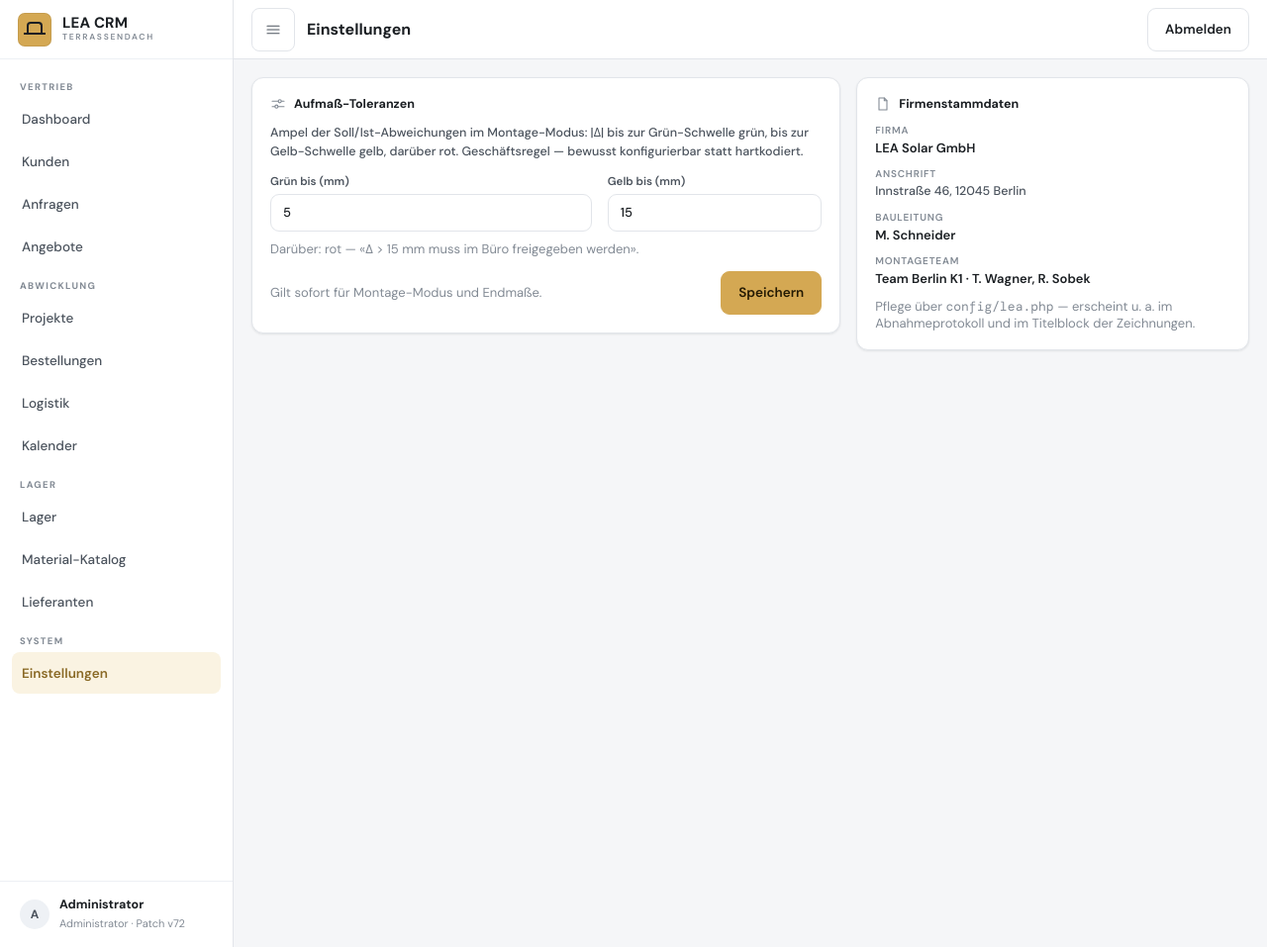
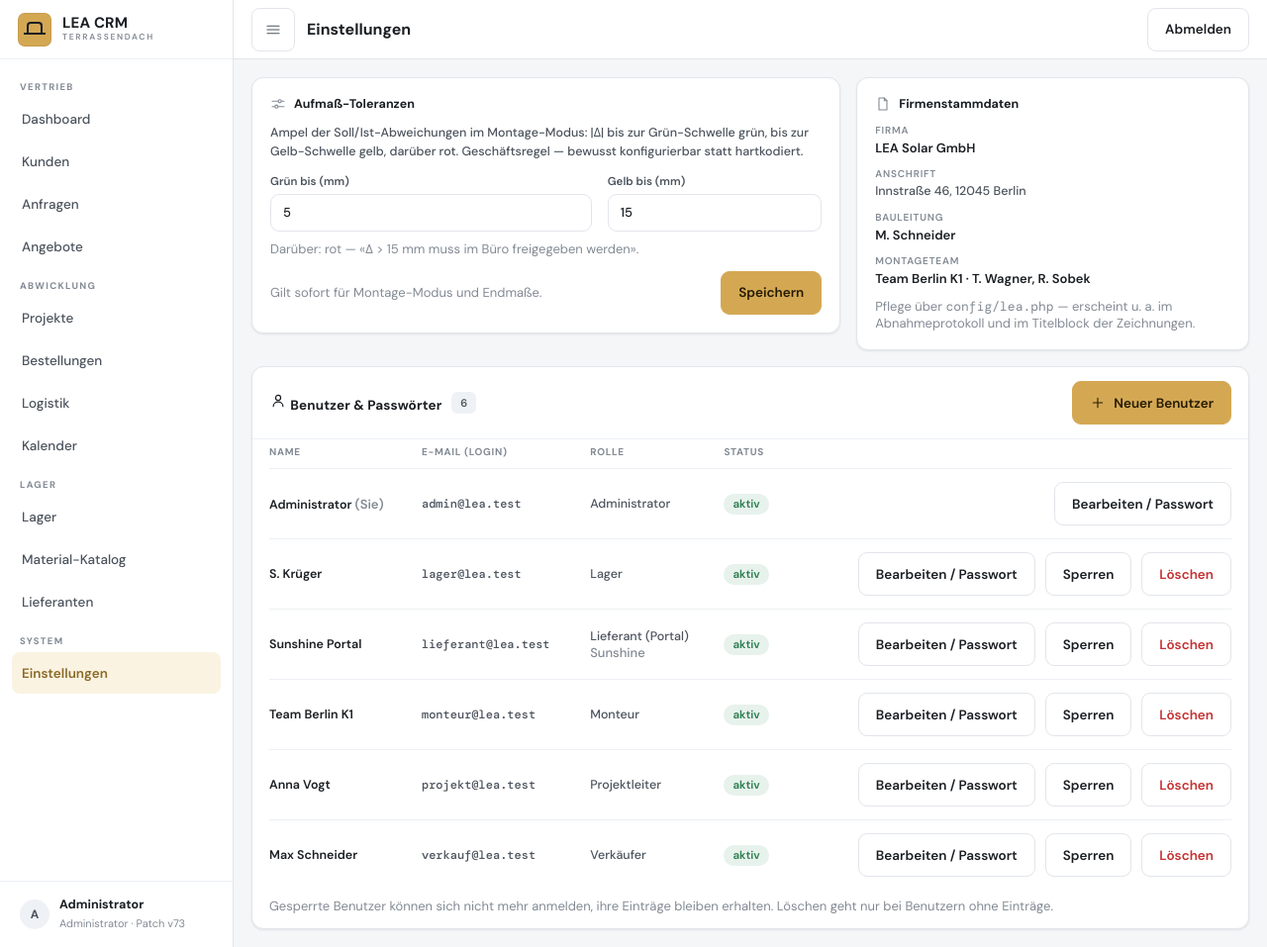
Before and after one commit to iijdii/iijdii, a Laravel app: page /einstellungen in a window 1280 px wide. Shown: the whole page at 99% size. Run offline with Laravel 12, Linux system fonts and the light colour scheme; a user stored in the database is signed in; data comes from the database, SQL or seed files in the repository; style sheets or scripts are compiled from the project's sources.

Commit message:
Einstellungen: Benutzerverwaltung für den Admin (v73)
- Benutzer anlegen, Name/E-Mail/Rolle/Lieferant und Passwort ändern
- Zugänge sperren (users.aktiv) statt löschen; gesperrte Benutzer
  werden sofort abgemeldet und können sich nicht anmelden
- Löschen nur ohne Einträge; eigener Zugang bleibt Admin und aktiv

Co-Authored-By: Claude Opus 5.5 <noreply@anthropic.com>
Claude-Session: https://claude.ai/code/session_015uHRrEXJsvpe4aaCyHSmih

```diff
--- a/app/Http/Controllers/EinstellungenController.php
+++ b/app/Http/Controllers/EinstellungenController.php
@@ -2,7 +2,10 @@
 
 namespace App\Http\Controllers;
 
+use App\Enums\Rolle;
+use App\Models\Lieferant;
 use App\Models\Setting;
+use App\Models\User;
 use Illuminate\Http\RedirectResponse;
 use Illuminate\Http\Request;
 use Illuminate\View\View;
@@ -11,15 +14,20 @@ use Illuminate\View\View;
  * Einstellungen (role:projektleiter). Im Prototyp nicht entworfen;
  * fachlich gefordert ist die Konfigurierbarkeit der Aufmaß-Toleranzen
  * (README: «Schwellen sind Geschäftsregeln — konfigurierbar halten»).
- * Genau die zwei geseedeten Schlüssel werden hier gepflegt.
+ * Genau die zwei geseedeten Schlüssel werden hier gepflegt. Der Admin
+ * sieht zusätzlich die Benutzerverwaltung (BenutzerController).
  */
 class EinstellungenController extends Controller
 {
-    public function zeige(): View
+    public function zeige(Request $request): View
     {
+        $istAdmin = $request->user()->role === Rolle::Admin;
+
         return view('einstellungen.index', [
             'gruen' => (int) Setting::wert('toleranz_gruen_mm', 5),
             'gelb' => (int) Setting::wert('toleranz_gelb_mm', 15),
+            'benutzer' => $istAdmin ? User::query()->with('lieferant')->orderBy('role')->orderBy('name')->get() : null,
+            'lieferanten' => $istAdmin ? Lieferant::query()->orderBy('name')->pluck('name', 'id') : collect(),
         ]);
     }
 
--- /dev/null
+++ b/app/Http/Middleware/BenutzerAktiv.php
@@ -0,0 +1,28 @@
+<?php
+
+namespace App\Http\Middleware;
+
+use Closure;
+use Illuminate\Http\Request;
+use Illuminate\Support\Facades\Auth;
+use Symfony\Component\HttpFoundation\Response;
+
+/**
+ * Gesperrte Benutzer (users.aktiv = false) werden sofort abgemeldet —
+ * auch mit noch offener Sitzung auf einem anderen Gerät.
+ */
+class BenutzerAktiv
+{
+    public function handle(Request $request, Closure $next): Response
+    {
+        if ($request->user()?->istGesperrt()) {
+            Auth::logout();
+            $request->session()->invalidate();
+            $request->session()->regenerateToken();
+
+            return redirect()->route('login')->withErrors(['email' => 'Dieser Zugang ist gesperrt.']);
+        }
+
+        return $next($request);
+    }
+}
--- a/app/Models/User.php
+++ b/app/Models/User.php
@@ -11,7 +11,7 @@ use Illuminate\Database\Eloquent\Relations\BelongsTo;
 use Illuminate\Foundation\Auth\User as Authenticatable;
 use Illuminate\Notifications\Notifiable;
 
-#[Fillable(['name', 'email', 'password', 'role', 'lieferant_id'])]
+#[Fillable(['name', 'email', 'password', 'role', 'lieferant_id', 'aktiv'])]
 #[Hidden(['password', 'remember_token'])]
 class User extends Authenticatable
 {
@@ -29,6 +29,7 @@ class User extends Authenticatable
             'email_verified_at' => 'datetime',
             'password' => 'hashed',
             'role' => Rolle::class,
+            'aktiv' => 'boolean',
         ];
     }
 
@@ -43,6 +44,12 @@ class User extends Authenticatable
         return $this->belongsTo(Lieferant::class);
     }
 
+    /** Gesperrt nur bei explizitem aktiv = false (Spalte fehlt vor der Migration). */
+    public function istGesperrt(): bool
+    {
+        return $this->aktiv === false;
+    }
+
     public function istLieferant(): bool
     {
         return $this->role === Rolle::Lieferant;
--- a/app/Support/Version.php
+++ b/app/Support/Version.php
@@ -9,5 +9,5 @@ namespace App\Support;
  */
 final class Version
 {
-    public const PATCH = 'v72';
+    public const PATCH = 'v73';
 }
--- a/bootstrap/app.php
+++ b/bootstrap/app.php
@@ -1,5 +1,6 @@
 <?php
 
+use App\Http\Middleware\BenutzerAktiv;
 use App\Http\Middleware\EnsureRole;
 use App\Http\Middleware\LieferantPortal;
 use Illuminate\Foundation\Application;
@@ -21,6 +22,7 @@ return Application::configure(basePath: dirname(__DIR__))
     ->withMiddleware(function (Middleware $middleware): void {
         $middleware->alias([
             'role' => EnsureRole::class,
+            'benutzer.aktiv' => BenutzerAktiv::class,
             'lieferant.portal' => LieferantPortal::class,
         ]);
     })
--- a/resources/views/einstellungen/index.blade.php
+++ b/resources/views/einstellungen/index.blade.php
@@ -46,4 +46,10 @@
     </div>
 
 </div>
+
+@if ($benutzer)
+    <div style="margin-top:16px">
+        @include('einstellungen.partials.benutzer')
+    </div>
+@endif
 @endsection
--- /dev/null
+++ b/resources/views/einstellungen/partials/benutzer-felder.blade.php
@@ -0,0 +1,33 @@
+{{-- Felder «Benutzer anlegen/bearbeiten». Erwartet: $u (?User), $fehler (MessageBag des Fensters), $lieferanten. --}}
+@php
+    $alt = fn (string $feld, $standard = null) => $fehler->any() ? old($feld, $standard) : $standard;
+    $rolle = $alt('role', $u?->role?->value ?? \App\Enums\Rolle::Verkaeufer->value);
+@endphp
+@if ($fehler->any())
+    <div class="kwarn">{{ $fehler->first() }}</div>
+@endif
+<div class="fgrid2">
+    <div class="fld"><label>Name</label>
+        <input class="inp" name="name" value="{{ $alt('name', $u?->name) }}" required maxlength="120"></div>
+    <div class="fld"><label>E-Mail (Login)</label>
+        <input class="inp" type="email" name="email" value="{{ $alt('email', $u?->email) }}" required autocomplete="off"></div>
+    <div class="fld"><label>Rolle</label>
+        <select class="inp" name="role" required>
+            @foreach (\App\Enums\Rolle::cases() as $r)
+                <option value="{{ $r->value }}" @selected($rolle === $r->value)>{{ $r->label() }}</option>
+            @endforeach
+        </select></div>
+    <div class="fld"><label>Lieferant (nur Rolle «Lieferant»)</label>
+        <select class="inp" name="lieferant_id">
+            <option value="">–</option>
+            @foreach ($lieferanten as $id => $name)
+                <option value="{{ $id }}" @selected((string) $alt('lieferant_id', $u?->lieferant_id) === (string) $id)>{{ $name }}</option>
+            @endforeach
+        </select></div>
+    <div class="fld"><label>{{ $u ? 'Neues Passwort' : 'Passwort' }}</label>
+        <input class="inp" type="password" name="password" minlength="8" autocomplete="new-password"
+               @if (! $u) required @endif placeholder="{{ $u ? 'leer lassen = unverändert' : 'mind. 8 Zeichen' }}"></div>
+    <div class="fld"><label>Passwort wiederholen</label>
+        <input class="inp" type="password" name="password_confirmation" minlength="8" autocomplete="new-password"
+               @if (! $u) required @endif></div>
+</div>
--- /dev/null
+++ b/resources/views/einstellungen/partials/benutzer.blade.php
@@ -0,0 +1,81 @@
+{{-- Benutzer & Passwörter (nur Admin). Erwartet: $benutzer, $lieferanten. --}}
+<div class="card p0" id="benutzer">
+    <div class="card-h">
+        <span class="card-t"><svg class="i"><use href="#ic-user"/></svg> Benutzer &amp; Passwörter</span>
+        <span class="pill">{{ $benutzer->count() }}</span>
+        <button class="btn btnp" type="button" data-modal-target="benutzer-neu" style="margin-left:auto">
+            <svg class="i"><use href="#ic-plus"/></svg>Neuer Benutzer</button>
+    </div>
+    <div class="card-b" style="padding:6px 17px;overflow-x:auto">
+        <table class="tbl">
+            <thead><tr><th>Name</th><th>E-Mail (Login)</th><th>Rolle</th><th>Status</th><th></th></tr></thead>
+            <tbody>
+            @foreach ($benutzer as $u)
+                @php $ich = $u->is(auth()->user()); @endphp
+                <tr>
+                    <td class="b">{{ $u->name }}@if ($ich) <span class="hint">(Sie)</span>@endif</td>
+                    <td class="mono" style="font-size:12px">{{ $u->email }}</td>
+                    <td>{{ $u->role->label() }}@if ($u->lieferant) <div class="hint">{{ $u->lieferant->name }}</div>@endif</td>
+                    <td><span class="badge {{ $u->istGesperrt() ? 'b-red' : 'b-green' }}">{{ $u->istGesperrt() ? 'gesperrt' : 'aktiv' }}</span></td>
+                    <td class="num">
+                        <span class="fx ac gap8" style="justify-content:flex-end">
+                            <button class="btn btns" type="button" data-modal-target="benutzer-{{ $u->id }}">Bearbeiten / Passwort</button>
+                            @unless ($ich)
+                                <form method="POST" action="{{ route('benutzer.sperren', $u) }}">
+                                    @csrf
+                                    <button class="btn btns" type="submit">{{ $u->istGesperrt() ? 'Entsperren' : 'Sperren' }}</button>
+                                </form>
+                                <form method="POST" action="{{ route('benutzer.loeschen', $u) }}"
+                                      onsubmit="return confirm('Benutzer {{ addslashes($u->name) }} endgültig löschen?')">
+                                    @csrf
+                                    <button class="btn btns" type="submit" style="color:var(--red)">Löschen</button>
+                                </form>
+                            @endunless
+                        </span>
+                    </td>
+                </tr>
+            @endforeach
+            </tbody>
+        </table>
+        <p class="hint" style="margin:8px 0">Gesperrte Benutzer können sich nicht mehr anmelden, ihre Einträge bleiben erhalten.
+            Löschen geht nur bei Benutzern ohne Einträge.</p>
+    </div>
+</div>
+
+@php $fehlerNeu = $errors->getBag('benutzer_neu'); @endphp
+<div class="modal" id="benutzer-neu" @unless ($fehlerNeu->any()) hidden @endunless>
+    <div class="modalc">
+        <div class="modalh">Neuer Benutzer
+            <button class="btn btns" type="button" data-modal-close aria-label="Schließen">✕</button></div>
+        <div class="modalb">
+            <form method="POST" action="{{ route('benutzer.store') }}" class="colstack" style="gap:10px">
+                @csrf
+                @include('einstellungen.partials.benutzer-felder', ['u' => null, 'fehler' => $fehlerNeu])
+                <div class="jb">
+                    <span class="hint">Login mit E-Mail und Passwort.</span>
+                    <button class="btn btnp" type="submit">Anlegen</button>
+                </div>
+            </form>
+        </div>
+    </div>
+</div>
+
+@foreach ($benutzer as $u)
+    @php $fehlerU = $errors->getBag('benutzer_'.$u->id); @endphp
+    <div class="modal" id="benutzer-{{ $u->id }}" @unless ($fehlerU->any()) hidden @endunless>
+        <div class="modalc">
+            <div class="modalh">{{ $u->name }} bearbeiten
+                <button class="btn btns" type="button" data-modal-close aria-label="Schließen">✕</button></div>
+            <div class="modalb">
+                <form method="POST" action="{{ route('benutzer.update', $u) }}" class="colstack" style="gap:10px">
+                    @csrf
+                    @include('einstellungen.partials.benutzer-felder', ['u' => $u, 'fehler' => $fehlerU])
+                    <div class="jb">
+                        <span class="hint">Passwort leer lassen, um es nicht zu ändern.</span>
+                        <button class="btn btnp" type="submit">Speichern</button>
+                    </div>
+                </form>
+            </div>
+        </div>
+    </div>
+@endforeach
--- a/routes/web.php
+++ b/routes/web.php
@@ -4,6 +4,7 @@ use App\Http\Controllers\AbnahmeController;
 use App\Http\Controllers\AnfrageController;
 use App\Http\Controllers\AngebotAnnahmeController;
 use App\Http\Controllers\AngebotController;
+use App\Http\Controllers\BenutzerController;
 use App\Http\Controllers\BestellungController;
 use App\Http\Controllers\DashboardController;
 use App\Http\Controllers\DokumentController;
@@ -79,7 +80,7 @@ Route::get('/einrichtung/{token}', function (string $token) {
 Route::get('/angebot-annahme/{token}', [AngebotAnnahmeController::class, 'zeige'])->name('angebote.annahme');
 Route::post('/angebot-annahme/{token}', [AngebotAnnahmeController::class, 'antwort'])->name('angebote.annahme.bestaetigen');
 
-Route::middleware(['auth', 'lieferant.portal'])->group(function () {
+Route::middleware(['auth', 'benutzer.aktiv', 'lieferant.portal'])->group(function () {
     Route::get('/dashboard', [DashboardController::class, 'index'])->name('dashboard');
 
     // Logistik: /logistik/touren/* VOR dem {bestellung:nr}-Wildcard registrieren.
@@ -205,4 +206,12 @@ Route::middleware(['auth', 'lieferant.portal'])->group(function () {
     Route::post('/einstellungen', [EinstellungenController::class, 'speichere'])
         ->middleware('role:projektleiter')
         ->name('einstellungen.speichern');
+
+    // Benutzer & Passwörter: nur Admin.
+    Route::middleware('role:admin')->prefix('einstellungen/benutzer')->name('benutzer.')->group(function () {
+        Route::post('/', [BenutzerController::class, 'store'])->name('store');
+        Route::post('/{benutzer}', [BenutzerController::class, 'update'])->name('update');
+        Route::post('/{benutzer}/sperren', [BenutzerController::class, 'sperre'])->name('sperren');
+        Route::post('/{benutzer}/loeschen', [BenutzerController::class, 'loesche'])->name('loeschen');
+    });
 });
```
Also changed, not shown: app/Http/Controllers/Auth/LoginController.php (+8 -0 lines), app/Http/Controllers/BenutzerController.php (added, +101 -0 lines), tests/Feature/BenutzerVerwaltungTest.php (added, +155 -0 lines), database/migrations/2026_09_27_000001_add_aktiv_zu_users.php (added).
